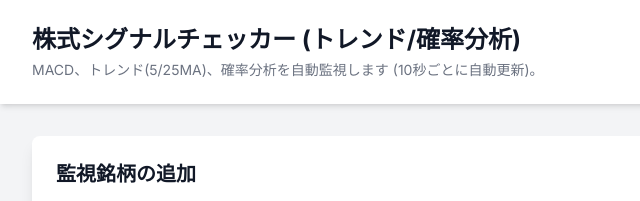
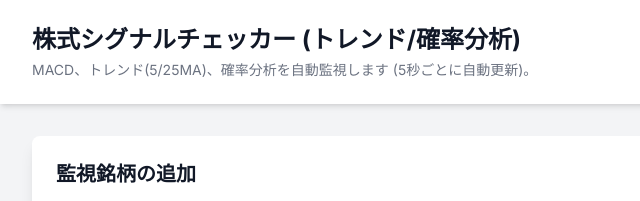
Before and after one commit to kyaitokun/TradinSgignals, a plain HTML site: page TradinSgignals/index.html in a window 1280 px wide. Shown: the top 201 px of the page, 0-640 px from the left. Drawn offline with nearby package versions, Linux system fonts and the light colour scheme.

Commit message:
no message

```diff
--- a/TradinSgignals/index.html
+++ b/TradinSgignals/index.html
@@ -45,7 +45,7 @@
             <h1 class="text-2xl font-bold text-gray-900">
                 株式シグナルチェッカー (トレンド/確率分析)
             </h1>
-            <p class="mt-1 text-sm text-gray-500">MACD、トレンド(5/25MA)、確率分析を自動監視します (10秒ごとに自動更新)。</p>
+            <p class="mt-1 text-sm text-gray-500">MACD、トレンド(5/25MA)、確率分析を自動監視します (5秒ごとに自動更新)。</p>
         </div>
     </header>
 
```
